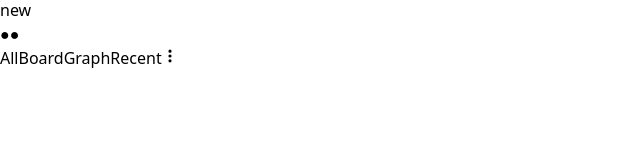
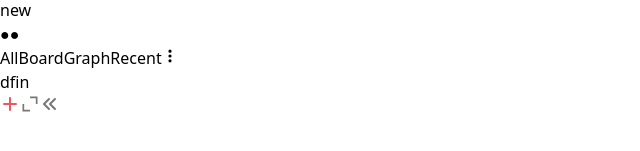
Before and after one commit to webdevmrinal/tree-structure-editor, a React (Vite) app: page / in a window 1280 px wide. Shown: the part 215-366 px from the top of the page, without its empty margins (0-640 px from the left). Built offline with nearby package versions, Linux system fonts and the light colour scheme.

Commit message:
adds drawer UI and open/close functionality

```diff
--- a/src/App.jsx
+++ b/src/App.jsx
@@ -1,11 +1,19 @@
 import Header from "./components/Header";
-import ItemRenderMenu from './components/ItemRenderMenu';
+import ItemRenderMenu from "./components/ItemRenderMenu";
+import Drawer from "./components/Drawer";
+import Editor from "./components/Editor";
+import { useState } from "react";
 
 function App() {
+  const [isDrawerOpen, setIsDrawerOpen] = useState(true);
   return (
     <>
-      <Header />
-      <ItemRenderMenu/>
+      <Header isDrawerOpen={isDrawerOpen} setIsDrawerOpen={setIsDrawerOpen} />
+      <ItemRenderMenu />
+      <section className="w-screen flex">
+        <Drawer isDrawerOpen={isDrawerOpen} setIsDrawerOpen={setIsDrawerOpen} />
+        <Editor />
+      </section>
     </>
   );
 }
--- /dev/null
+++ b/src/components/Drawer.jsx
@@ -0,0 +1,37 @@
+import React from "react";
+import { HiChevronDoubleLeft, HiPlus } from "react-icons/hi";
+import { BiExpandAlt } from "react-icons/bi";
+
+function Drawer({ isDrawerOpen, setIsDrawerOpen }) {
+  const handleDrawer = () => {
+    setIsDrawerOpen(!isDrawerOpen);
+  };
+  return (
+    <div
+      className={
+        isDrawerOpen
+          ? "h-[calc(100vh-125px)] flex-1 md:flex-[.35] lg:flex-[.20] bg-gray-100 pr-2 lg:px-"
+          : "hidden"
+      }
+    >
+      <div className="w-72 overflow-hidden">
+        <div className="px-4 py-4 lg:px-0 lg:pl-4 flex justify-between items-center">
+          <div className="uppercase text-gray-400 font-bold">{"dfin"}</div>
+          <div className="flex gap-2 lg:gap-4">
+            <button>
+              <HiPlus size={20} color="#f2545f" />
+            </button>
+            <button>
+              <BiExpandAlt size={20} color="#777" />
+            </button>
+            <button onClick={handleDrawer}>
+              <HiChevronDoubleLeft size={20} color="#777" />
+            </button>
+          </div>
+        </div>
+      </div>
+    </div>
+  );
+}
+
+export default Drawer;
--- /dev/null
+++ b/src/components/Editor.jsx
@@ -0,0 +1,11 @@
+import React from "react";
+
+function Editor() {
+  return (
+    <div className="flex-[.8] w-4/5">
+      <div className=""></div>
+    </div>
+  );
+}
+
+export default Editor;
--- a/src/components/Header.jsx
+++ b/src/components/Header.jsx
@@ -7,24 +7,39 @@ import {
 } from "react-icons/hi";
 import CustomAvatar from "./CustomAvatar";
 
-function Header() {
+function Header({isDrawerOpen, setIsDrawerOpen}) {
+  const handleDrawer = () => {
+    setIsDrawerOpen(!isDrawerOpen);
+  };
   return (
     // <div className="max-w-sm mx-auto md:max-w-2xl lg:max-w-7xl">
     <div className="pr-2 lg:px-4 lg:pr-8">
       <div className="py-4 px-6 lg:px-0 flex md:justify-between">
-          <div className="flex gap-4 md:gap-8 items-center">
-            <HiMenu size={30} />
+        <div className="flex gap-4 md:gap-8 items-center cursor-pointer">
+          <HiMenu
+            size={30}
+            onClick={() => {
+              handleDrawer();
+            }}
+          />
           <form className="flex gap-2 items-center">
             <label htmlFor="search">
               <HiOutlineSearch color="#555" size={25} />
             </label>
-              <input type="text" id="search" placeholder="dfin" className="w-2/6 text-lg md:w-full outline-none" />
+            <input
+              type="text"
+              id="search"
+              placeholder="dfin"
+              className="w-2/6 text-lg md:w-full outline-none"
+            />
           </form>
         </div>
         <div className="flex items-center gap-4 md:gap-8">
           <div className="flex items-center">
             <HiUserAdd size={30} />
-              <span className="hidden lg:inline-block uppercase">{"invite team member"}</span>
+            <span className="hidden lg:inline-block uppercase">
+              {"invite team member"}
+            </span>
           </div>
           <HiOutlineBell size={30} />
           <CustomAvatar isNew={true} isOnline={false} name={"F L"} />
--- a/src/components/ItemRenderMenu.jsx
+++ b/src/components/ItemRenderMenu.jsx
@@ -17,7 +17,7 @@ function ItemRenderMenu() {
             handleTabClick("All");
           }}
           className={`cursor-pointer py-2 w-16 border-[#f2545f] text-center ${
-            selected === "All" ? "border-b-2" : ""
+            selected === "All" ? "border-b-[3px]" : ""
           }`}
         >
           All
@@ -27,7 +27,7 @@ function ItemRenderMenu() {
             handleTabClick("Board");
           }}
           className={`cursor-pointer py-2 w-16 border-[#f2545f] text-center ${
-            selected === "Board" ? "border-b-2" : ""
+            selected === "Board" ? "border-b-[3px]" : ""
           }`}
         >
           Board
@@ -37,7 +37,7 @@ function ItemRenderMenu() {
             handleTabClick("Graph");
           }}
           className={`cursor-pointer py-2 w-16 border-[#f2545f] text-center ${
-            selected === "Graph" ? "border-b-2" : ""
+            selected === "Graph" ? "border-b-[3px]" : ""
           }`}
         >
           Graph
@@ -47,7 +47,7 @@ function ItemRenderMenu() {
             handleTabClick("Recent");
           }}
           className={`cursor-pointer py-2 w-16 border-[#f2545f] text-center ${
-            selected === "Recent" ? "border-b-2" : ""
+            selected === "Recent" ? "border-b-[3px]" : ""
           }`}
         >
           Recent
```
Lines whose indentation alone changed are shown as unchanged.
